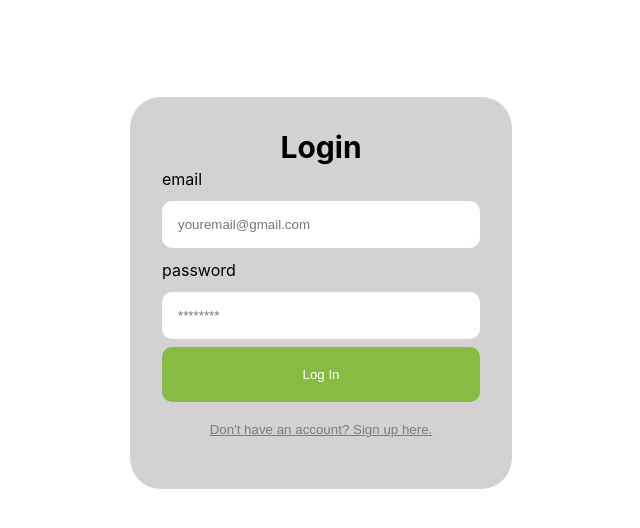
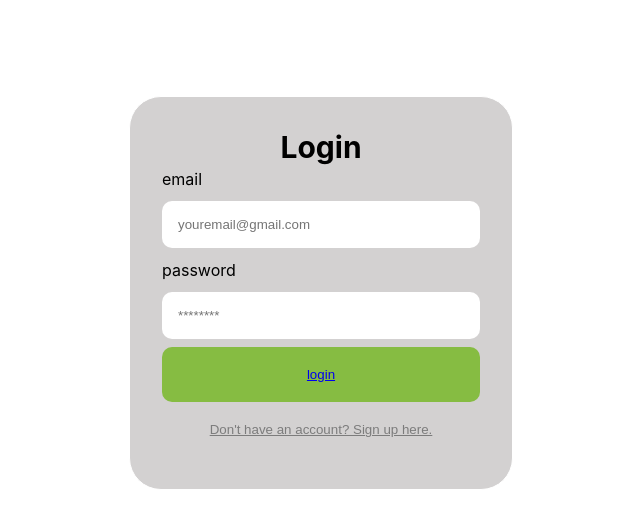
Before and after one commit to helgaosano/online-vegmart, a React (Create React App) app: page /components/login in a window 1280 px wide. Shown: the top 528 px of the page, without its empty margins (319-959 px from the left). Built offline with nearby package versions, Linux system fonts and the light colour scheme.

Commit message:
created a new component file called loginform and added event listener to handle submit by POSTing data entered in the login form. Added styling to the signup form

```diff
--- /dev/null
+++ b/src/Signup.css
@@ -0,0 +1,43 @@
+.auth-form-container {
+    padding: 2em;
+    border: 1px solid white;
+    border-radius: 10px;
+    color: #000000;
+    background-color:#d3d1d1;
+    margin: 6em;
+    margin-left: 28em;
+    margin-right: 28em;
+    border-radius: 2em;
+  }
+
+.auth-form-container, .login-form, .signup-form {
+    display: flex;
+    flex-direction: column;
+  }
+
+label {
+  text-align: left;
+  padding: 0.25rem 0;
+}
+
+input {
+  margin: 0.5rem 0;
+  padding: 1rem;
+  border:#000000;
+  border-radius: 10px;
+}
+
+button {
+  border: none;
+  background-color: #86BC42;
+  padding: 20px;
+  border-radius: 10px;
+  cursor: pointer;
+  color: white;
+}
+
+.link {
+  background: none;
+  color: #7C7C7C;
+  text-decoration: underline;
+}
--- a/src/components/Login.js
+++ b/src/components/Login.js
@@ -1,28 +1,27 @@
-import React, { useState } from "react";
-import "../Login.css"
+import React, {useEffect, useState} from 'react';
+import LoginForm from './LoginForm';
+import Signup from './Signup'
 
-export const Login = (props) => {
-    const [email, setEmail] = useState('');
-    const [pass, setPass] = useState('');
+function Login() {
 
-    const handleSubmit = (e) => {
-        e.preventDefault();
-        console.log(email);
+    const [currentForm, setCurrentForm] = useState('login');
+    // const [newLogin, setNewLogin] = useState([]);
+
+    const toggleForm = (formName) => {
+      setCurrentForm(formName);
     }
 
     return (
-        <div className="auth-form-container">
-            <h2>Login</h2>
-            <form className="login-form" onSubmit={handleSubmit}>
-                <label htmlFor="email">email</label>
-                <input value={email} onChange={(e) => setEmail(e.target.value)}type="email" placeholder="youremail@gmail.com" id="email" name="email" />
-                <label htmlFor="password">password</label>
-                <input value={pass} onChange={(e) => setPass(e.target.value)} type="password" placeholder="********" id="password" name="password" />
-                <button type="submit">Log In</button>
-            </form>
-            <button className="link" onClick={() => props.onFormSwitch('signup')}>Don't have an account? Sign up here.</button>
-        </div>
-    )
+      <>
+     <div>
+      </div>
+         <div>
+      {
+        currentForm === "login" ? <LoginForm onFormSwitch={toggleForm} /> : <Signup onFormSwitch={toggleForm} />
+      }
+    </div>
+      </>
+        )
 }
 
-export default Login
+export default Login;
--- /dev/null
+++ b/src/components/LoginForm.js
@@ -0,0 +1,56 @@
+import React, { useState } from "react";
+import "../Login.css"
+import { useNavigate } from 'react-router-dom';
+
+
+export const LoginForm = (props, {onLogin}) => {
+    const [email_address, setEmailAddress] = useState("");
+    const [password, setPassword] = useState("");
+
+    const history = useNavigate()
+
+    const handleSubmit = (e) => {
+        e.preventDefault();
+        fetch("/login", {
+            method: "POST",
+            headers: {
+              "Content-Type": "application/json",
+            },
+            body: JSON.stringify({ email_address, password }),
+          }).then((r) => {
+            if (r.ok) {
+              r.json().then((newLogin) => {
+                onLogin(newLogin)
+                history("/")
+                localStorage.setItem("me", JSON.stringify(newLogin))
+              });
+              // r.json().then(() => window.location.reload(false));
+            } else {
+              r.json().then((err) => alert(err.errors));
+            }
+          });
+          // history('/')
+        }
+    //     setEmail(email);
+    // }
+
+    return (
+        <div className="auth-form-container">
+            <h2>Login</h2>
+            <form className="login-form" onSubmit={handleSubmit}>
+                <label htmlFor="email_address">email</label>
+                <input value={email_address} onChange={(e) => setEmailAddress(e.target.value)}type="email_address" placeholder="youremail@gmail.com" id="email_address" name="email_address" />
+                <label htmlFor="password">password</label>
+                <input value={password} onChange={(e) => setPassword(e.target.value)} type="password" placeholder="********" id="password" name="password" />
+                {/* <button type="submit"><b>Login</b></button> */}
+                <button className="btn btn-outline-success btn-md m-2" >
+                    <a href='http://localhost:3001/products'>login</a>
+                </button>
+            </form>
+            {/* <button className="link-btn" onClick={() => history('/signup')}>Don't have an account? Sign up here.</button> */}
+            <button className="link" onClick={() => props.onFormSwitch('signup')}>Don't have an account? Sign up here.</button>
+        </div>
+    )
+}
+
+export default LoginForm
--- a/src/components/Signup.js
+++ b/src/components/Signup.js
@@ -1,4 +1,5 @@
 import React, { useState } from "react";
+import "../Signup.css"
 
 export const Signup = (props) => {
     const [email, setEmail] = useState('');
@@ -22,7 +23,7 @@ export const Signup = (props) => {
             <input value={pass} onChange={(e) => setPass(e.target.value)} type="password" placeholder="********" id="password" name="password" />
             <button type="submit"><b>Login</b></button>
         </form>
-        <button className="link-btn" onClick={() => props.onFormSwitch('login')}>Already have an account? Login here.</button>
+        <button className="link" onClick={() => props.onFormSwitch('login')}>Already have an account? Login here.</button>
     </div>
     )
 }
```
